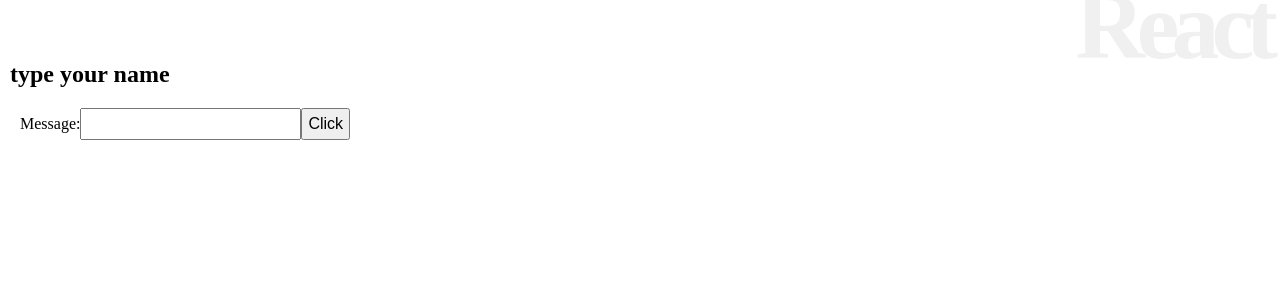
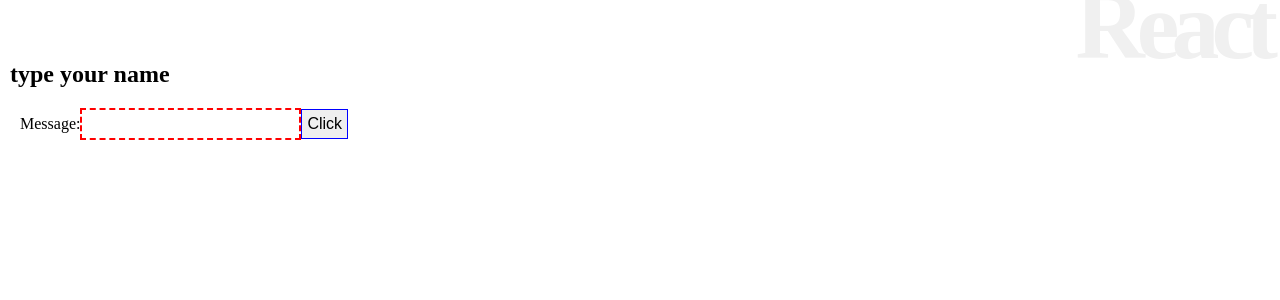
Before and after one commit to shingyoza/react-chonyumon, a React (Create React App) app in the folder react_app/: page / in a window 1280 px wide. Shown: the top 300 px of the page. Built offline with nearby package versions, Linux system fonts and the light colour scheme.

Commit message:
172
Add form validation

```diff
--- a/react_app/src/App.css
+++ b/react_app/src/App.css
@@ -36,3 +36,11 @@
     transform: rotate(360deg);
   }
 }
+
+input:invalid {
+  border: 2px dashed red;
+}
+
+input:valid {
+  border: 1px solid blue;
+}
--- a/react_app/src/App.js
+++ b/react_app/src/App.js
@@ -44,7 +44,8 @@ class App extends Component {
         <label>
           <span style={this.inputStyle}></span>Message:
           <input type="text" style={this.inputStyle}
-            onChange={this.doChange} />
+            onChange={this.doChange}
+            required pattern="[A-Za-z _,.]+" />
         </label>
         <input type="submit" style={this.inputStyle} value="Click" />
       </form>
```
